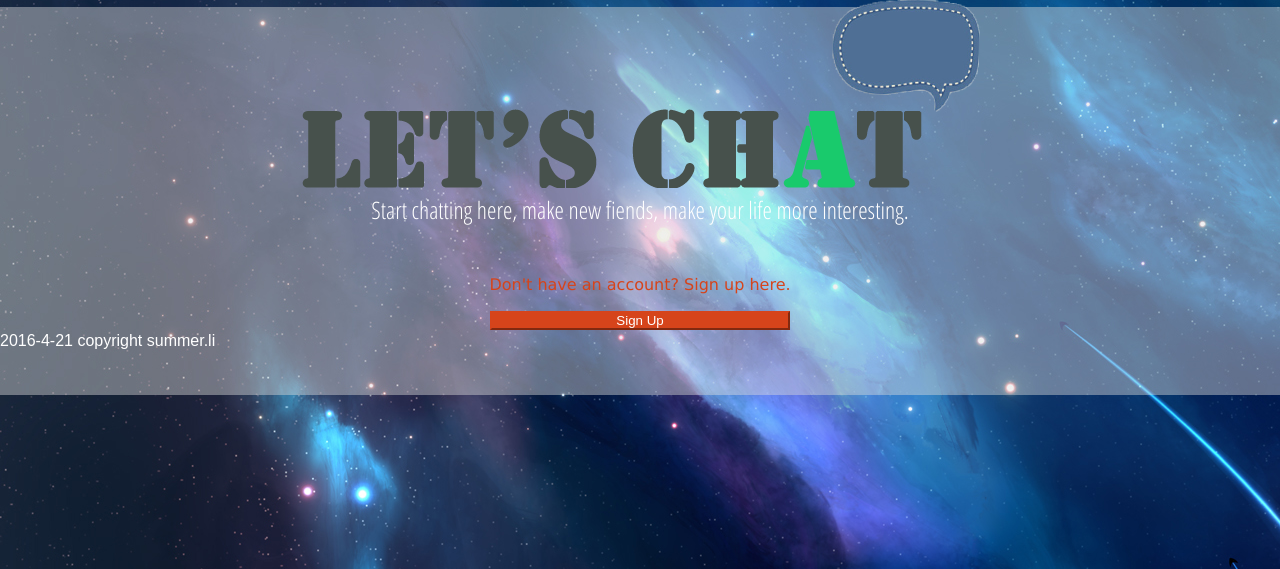
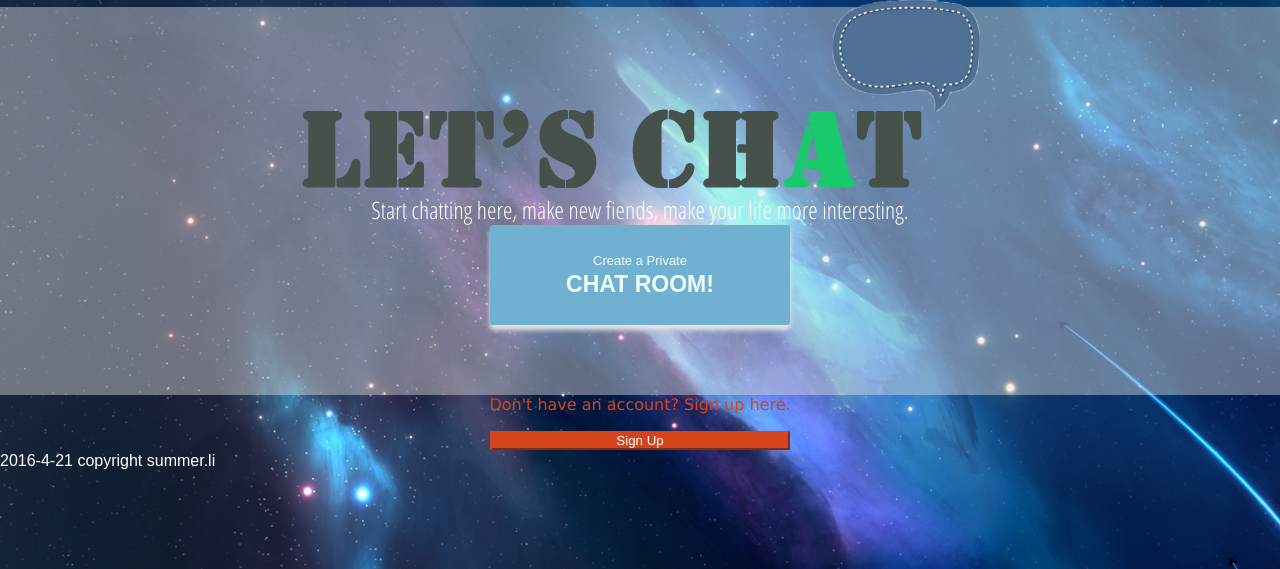
Before and after one commit to summer2200/lixue-chatroom, a Node server app: template views/home.ejs in a window 1280 px wide. Shown: the part 231-800 px from the top of the page. Run offline with Node 20, Linux system fonts and the light colour scheme; the template is opened without the code that fills it, so the values that code supplies are empty; some libraries are stand-ins or nearby versions.

Commit message:
correct  file url

```diff
--- a/config.js
+++ b/config.js
@@ -24,6 +24,8 @@ module.exports = function(app, io) {
 
     // Make the files in the public folder available to the world
     app.use(express.static(__dirname + '/public'));
+    //font-awesomeidoes not contain some fonts, so use the bootstrap fonts
+    app.use('/fonts', express.static(__dirname + '/bower_components/bootstrap/fonts'));
     app.use('/bower_components', express.static(__dirname + '/bower_components'));
     app.use(express.query());
 
--- a/views/home.ejs
+++ b/views/home.ejs
@@ -26,12 +26,12 @@
                 <img src="img/homeIcon.png" alt="homelogo" id="homelogo" />
                 <h2 id="chat">Start chatting here, make new fiends, make your life more interesting.</h2>
             </div>
-            <!-- <a title="Create" href="/create" id="create">
+            <a title="Create" href="/create" id="create">
 				<div id="createbutton">
 					<div id="little">Create a Private</div>
 					<div id="big">CHAT ROOM!</div>
 				</div>
-			</a> -->
+			</a>
             <div class="homesignup">
                 <span class="signintext">Don't have an account? Sign up here.</span>
                 <a title="signUp" href="/sign-up" id="signUp">
--- a/views/personalPage.ejs
+++ b/views/personalPage.ejs
@@ -70,4 +70,4 @@
             </div>
         </div>
     </div>
-    <script src="../js/PersonalPage.js"></script>
+    <script src="js/personalPage.js"></script>
--- a/views/signIn.ejs
+++ b/views/signIn.ejs
@@ -4,7 +4,6 @@
     <meta name="description" content="">
     <meta name="author" content="">
     <link rel="icon" href="../../favicon.ico">
-    <link href="/bower_components/bootstrap/dist/css/signin.css" rel="stylesheet">
     <link href="../css/signin.css" rel="stylesheet">
 <link type="text/css" rel="stylesheet" href="../css/stylesheet.css" />
 
@@ -28,8 +27,5 @@
       </form>
 
     </div>
-    <!-- jQuery (necessary for Bootstrap's JavaScript plugins) -->
-    <script src="https://ajax.googleapis.com/ajax/libs/jquery/1.11.3/jquery.min.js"></script>
-    <!-- Include all compiled plugins (below), or include individual files as needed -->
     <script src="bower_components/bootstrap/dist/js/bootstrap.min.js"></script>
     <script src="../js/user.js"></script>
```
